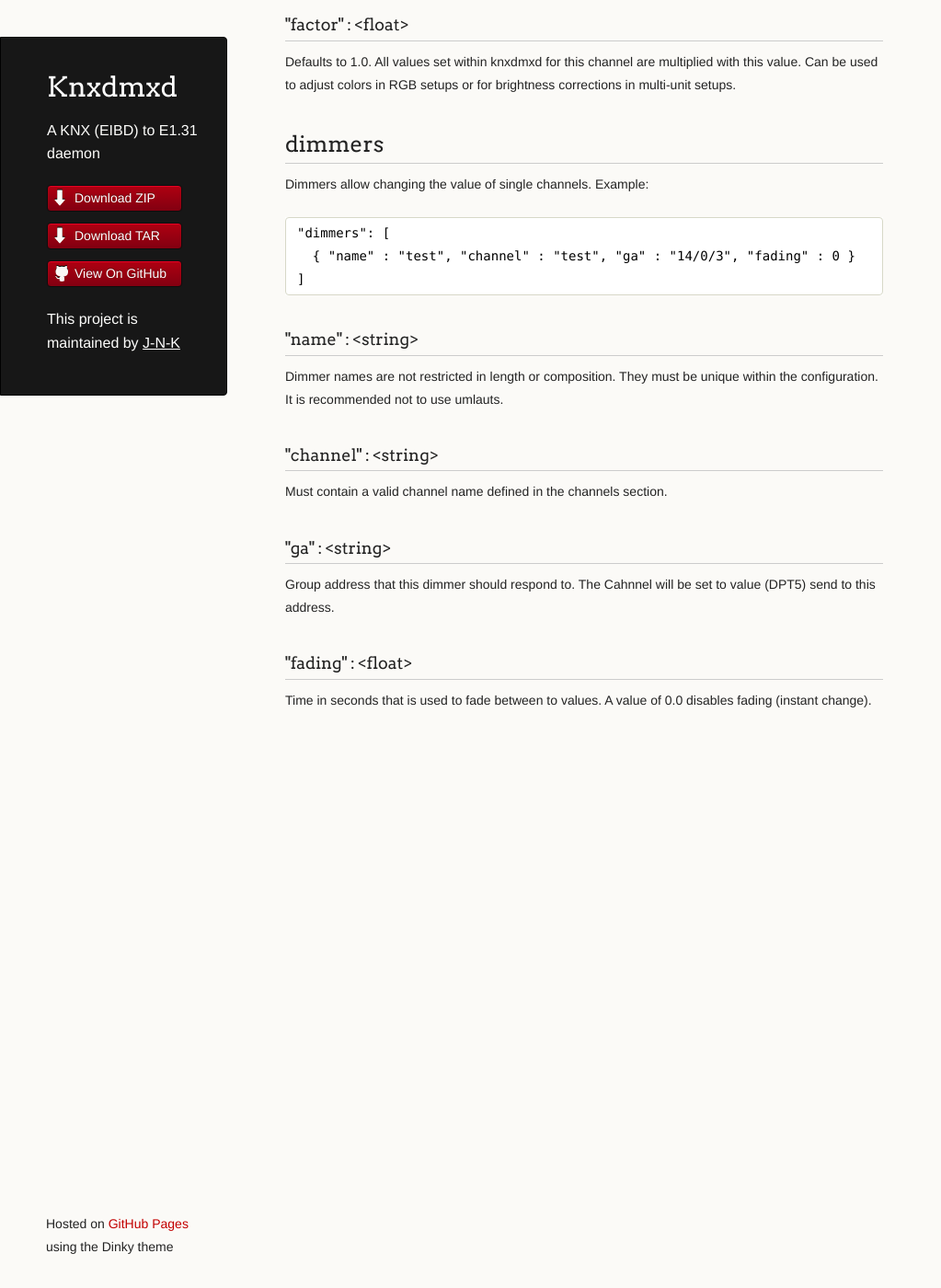
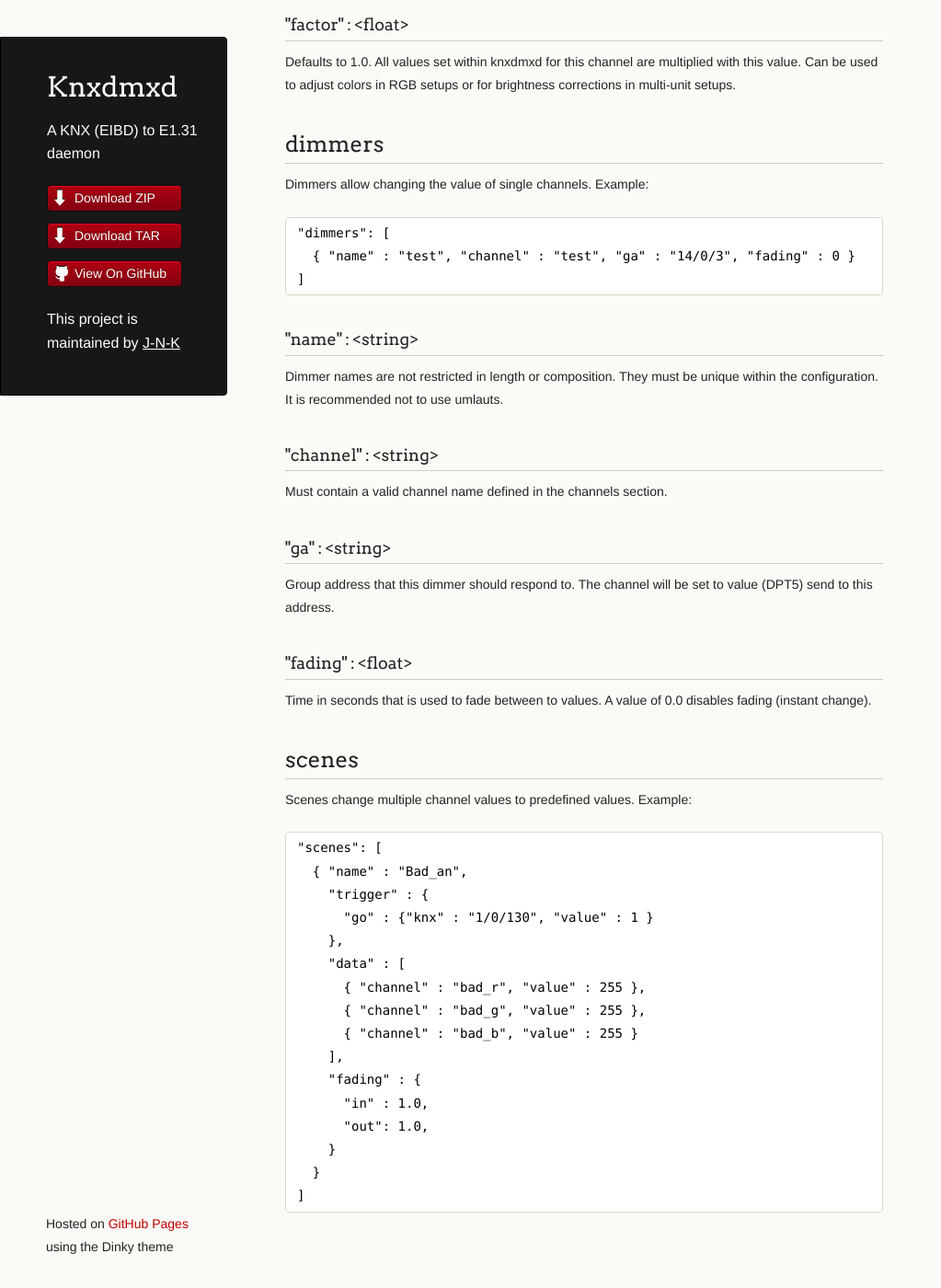
Before and after one commit to J-N-K/knxdmxd, a Jekyll site: the page built from index.md, in a window 1280 px wide and 1400 px high, scrolled down 1497 px. Shown: the whole window at 92% size, without its empty margins (0-1023 px from the left). Built offline with Jekyll 4.4.1, drawn with Linux system fonts in a browser that asks for light colours; some of the changed text lies outside the part shown.

Commit message:
Further documentation

```diff
--- a/index.md
+++ b/index.md
@@ -70,8 +70,29 @@ Must contain a valid channel name defined in the channels section.
 
 ### &quot;ga&quot; : &lt;string&gt;
 
-Group address that this dimmer should respond to. The Cahnnel will be set to value (DPT5) send to this address.
+Group address that this dimmer should respond to. The channel will be set to value (DPT5) send to this address.
 
 ### &quot;fading&quot; : &lt;float&gt;
 
 Time in seconds that is used to fade between to values. A value of 0.0 disables fading (instant change).
+
+## scenes
+
+Scenes change multiple channel values to predefined values. Example:
+
+    "scenes": [
+      { "name" : "Bad_an",
+        "trigger" : {
+          "go" : {"knx" : "1/0/130", "value" : 1 }
+        },
+        "data" : [
+          { "channel" : "bad_r", "value" : 255 },
+          { "channel" : "bad_g", "value" : 255 },
+          { "channel" : "bad_b", "value" : 255 }
+        ],
+        "fading" : {
+          "in" : 1.0,
+          "out": 1.0,
+        }
+      }
+    ]
```
Also changed, not shown: other parts of index.md (+2 -2 lines).
